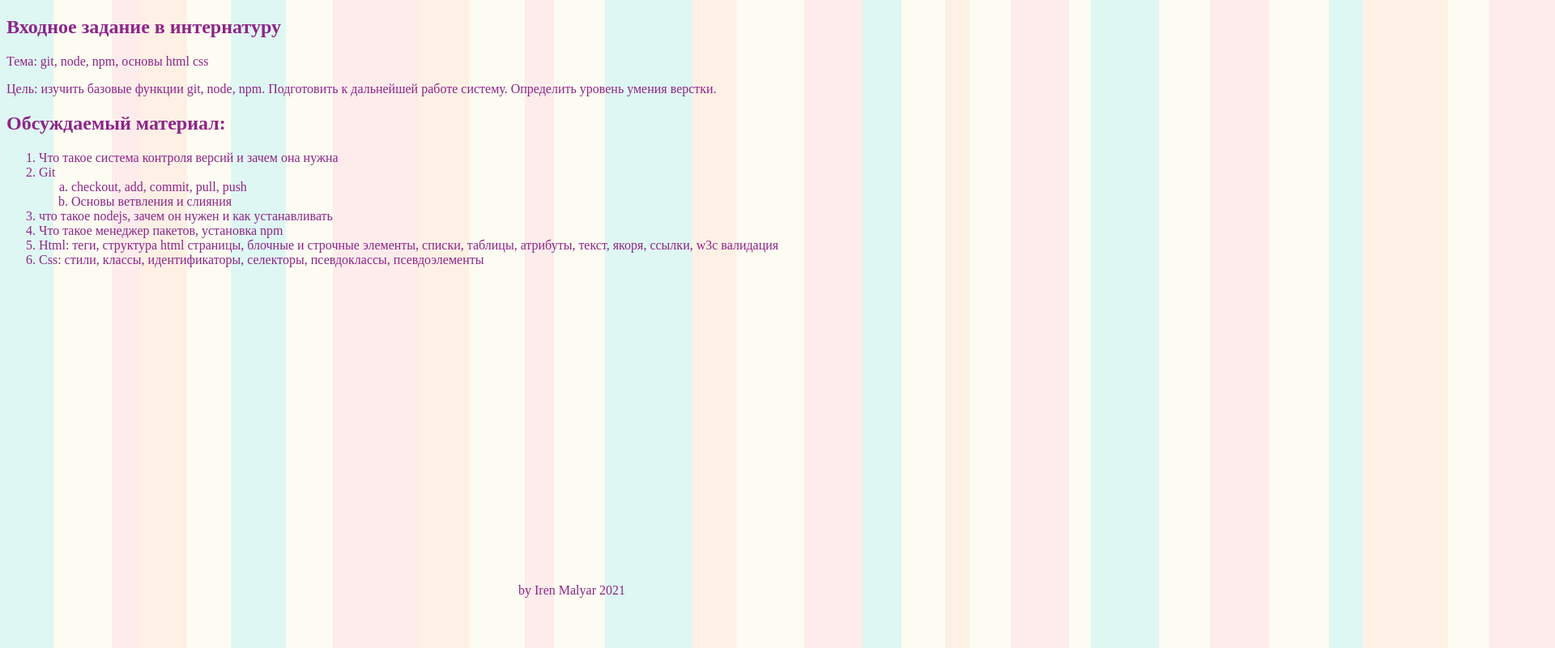
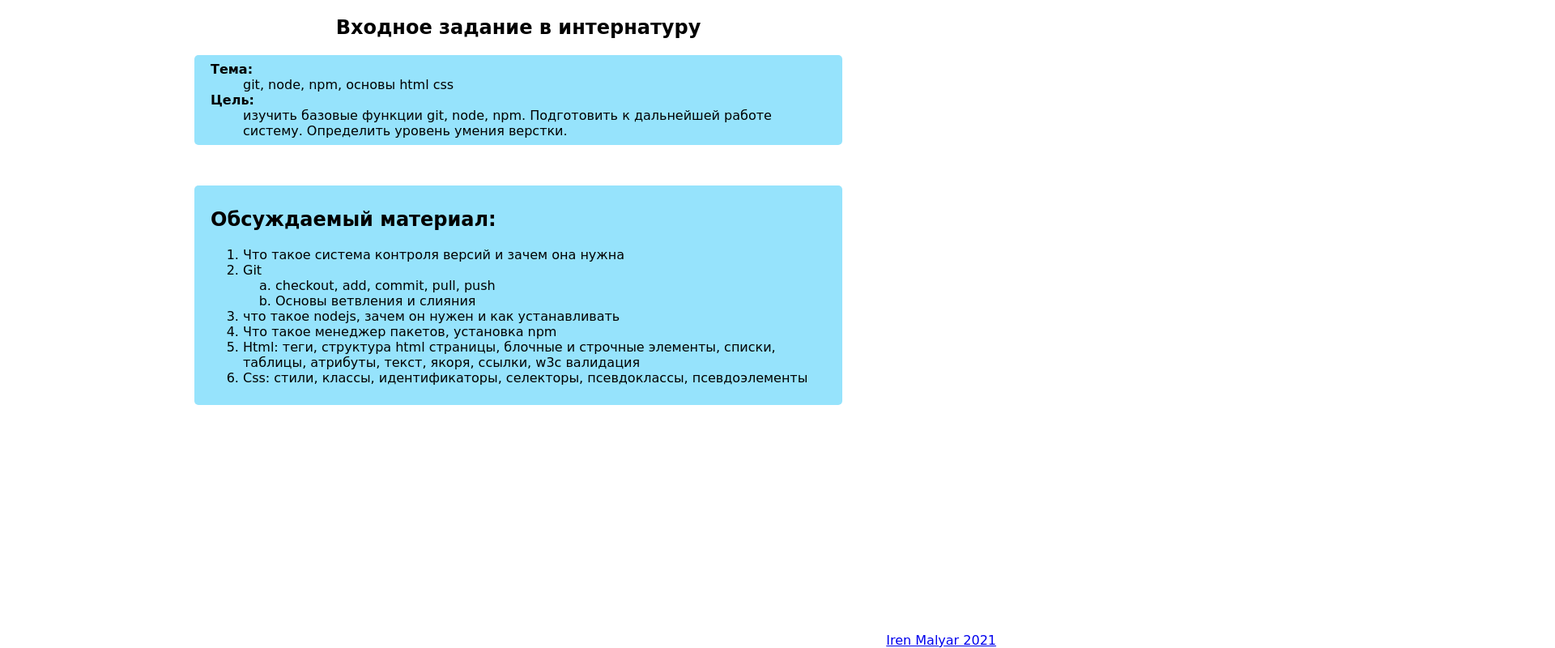
Before and after one commit to irina-malyar/learn, a plain HTML site: page index.html in a window 1280 px wide. Shown: the whole page at 81% size, 1920 px wide, since content can reach past the window. Drawn offline with Linux system fonts and the light colour scheme.

Commit message:
refactoring

```diff
--- a/assets/main.css
+++ b/assets/main.css
@@ -1,16 +1,46 @@
-.body {
-    color: #8d2588;
-    background-image: url("images/ren.jpeg");
-
+html, body {
+    color: #000000;
+    font-family: Snell Roundhand, cursive;
+    height: 98%;
+    margin: 0;
+    padding: 0;
 }
 .footer {
     position: absolute;
-    left: 50%;
+    left: 0;
     bottom: 0;
     width: 100%;
-    height: 80px;
+    text-align: right;
 }
+
 
 .list-alpha {
     list-style-type: lower-alpha;
 }
+
+main {
+    width: 800px;
+    margin: auto;
+}
+
+header.main {
+    text-align: center;
+}
+.block {
+    margin-bottom: 50px;
+    border-radius: 5px;
+    background: #96e3fc;
+    padding: 8px 20px;
+}
+
+dt {
+    font-weight: bold;
+}
+
+dt:after {
+    content: ":";
+}
+
+.author {
+    margin-right: 50px;
+}
--- a/index.html
+++ b/index.html
@@ -2,21 +2,25 @@
 <html lang="en">
     <head>
         <meta charset="UTF-8">
-        <title>Персональный сайт</title>
+        <title>Персональная страница</title>
         <link rel="stylesheet" href="assets/main.css">
     </head>
 
-    <body class="body">
-        <header>
+    <body>
+
+       <main>
+           <header class="main">
                <h2>Входное задание в интернатуру</h2>
            </header>
 
-        <main>
-            <article>
-                <p> Тема: git, node, npm, основы html css</p>
-                <p>Цель: изучить базовые функции git, node, npm. Подготовить к дальнейшей работе систему. Определить уровень умения верстки.</p>
-            </article>
-            <article>
+           <dl class="block">
+               <dt>Тема</dt>
+               <dd>git, node, npm, основы html css</dd>
+               <dt>Цель</dt>
+               <dd>изучить базовые функции git, node, npm. Подготовить к дальнейшей работе систему. Определить уровень умения верстки.</dd>
+           </dl>
+
+           <article class="block">
                <header>
                    <h1>Обсуждаемый материал:</h1>
                </header>
@@ -39,7 +43,7 @@
        </main>
 
        <footer class="footer">
-           by Iren Malyar 2021
+           <a class="author" target="_blank" href="https://github.com/irina-malyar/learn">Iren Malyar 2021</a>
        </footer>
     </body>
 </html>
```
Lines whose indentation alone changed are shown as unchanged.
